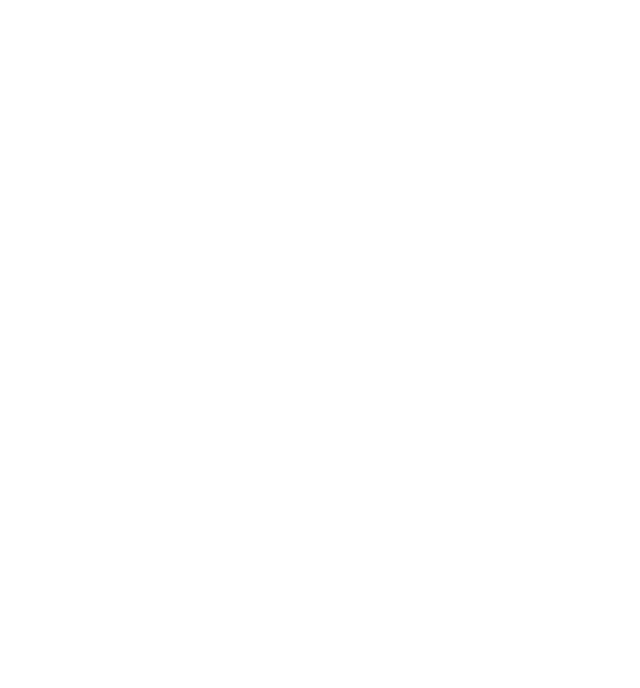
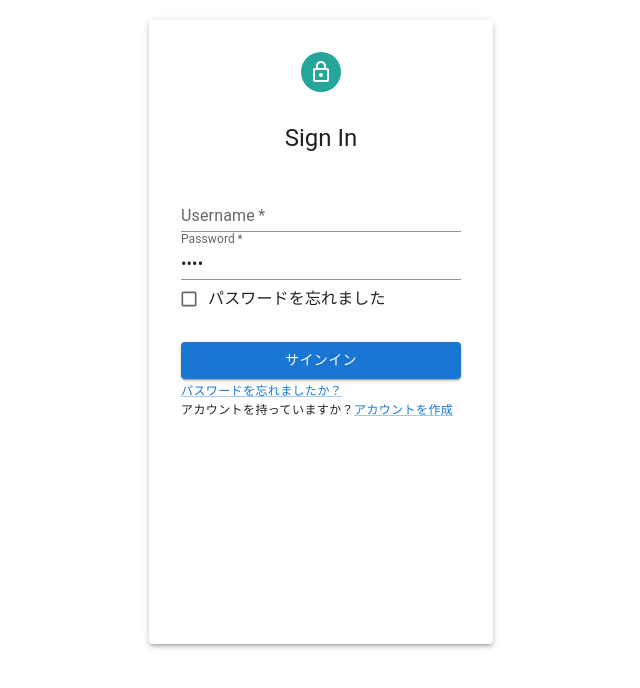
Before and after one commit to noishi70/2022_rakuten_intern, a React (Create React App) app in the folder front/: page /login in a window 1280 px wide. Before the commit this address had no page. Shown: the top 688 px of the page, without its empty margins (319-959 px from the left). Built offline with nearby package versions, Linux system fonts and the light colour scheme.

Commit message:
add loginform

```diff
--- a/front/src/App.tsx
+++ b/front/src/App.tsx
@@ -10,6 +10,7 @@
 import Footer from './components/Footer';
 import Search from './components/Search'
 import Post from './components/Post';
+import Login from './components/Login';
 
 type Key = {
   word: string;
@@ -22,6 +23,7 @@
   const [profile, setProfile] = useState({header: '', icon: '', name: '', comment: ''});
   const [search, setSearch] = useState({word: '', time: 0});
   const [content, setContent] = useState({title: '', url: '', time: 0, text: ''})
+  const [login, setLogin] = useState({username: "",password:""})
 
   const content_info = {
     user_id: 0,
@@ -122,6 +124,16 @@
             <Footer {...footer_info} />
           </div>
         } />
+
+        <Route path="/login" element={
+          <div>
+            <Login setLogin={setLogin} />
+            <p>
+              {login.username}
+            </p>
+          </div>
+        }  />
+
       </Routes>
     </BrowserRouter>
 
--- a/front/src/components/Login.tsx
+++ b/front/src/components/Login.tsx
@@ -15,7 +15,18 @@
 import LockOutlinedIcon from "@mui/icons-material/LockOutlined";
 import { teal } from "@mui/material/colors";
 
-const Login = () => {
+type user = {
+  username: string;
+  password: string;
+};
+
+type props = {
+  setLogin?: (user: user) => void;
+};
+
+const Login = (props:props) => {
+  const [username, getUserName] = useState("");
+  const [password, getPassWord] = useState("");
 
   return (
     <Grid>
@@ -41,12 +52,19 @@
             Sign In
           </Typography>
         </Grid>
-        <TextField label="Username" variant="standard" fullWidth required />
         <TextField
+          onChange={(e) => getUserName(e.target.value)}
+          label="Username"
+          variant="standard"
+          fullWidth
+          required
+        />
+        <TextField
+          onChange={(e) => getPassWord(e.target.value)}
           type="password"
           label="Password"
-                  variant="standard"
-                  value
+          variant="standard"
+          value
           fullWidth
           required
         />
@@ -57,7 +75,13 @@
           control={<Checkbox name="checkboxA" size="small" color="primary" />}
         />
         <Box mt={3}>
-          <Button type="submit" color="primary" variant="contained" fullWidth>
+          <Button
+            onClick={() => props.setLogin?.({username,password})}
+            type="submit"
+            color="primary"
+            variant="contained"
+            fullWidth
+          >
             サインイン
           </Button>
 
@@ -74,4 +98,4 @@
   );
 };
 
-export default Login
+export default Login;
```
